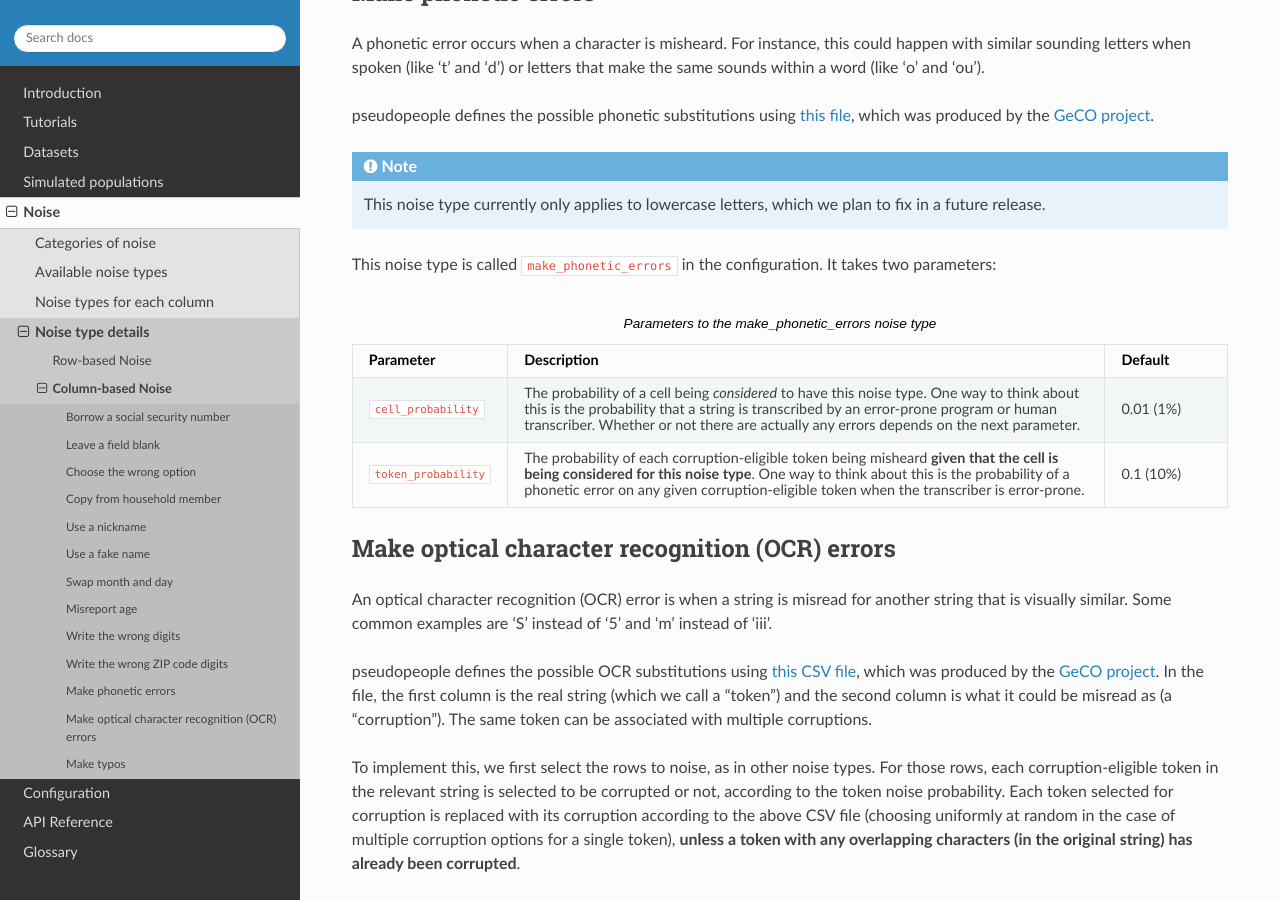
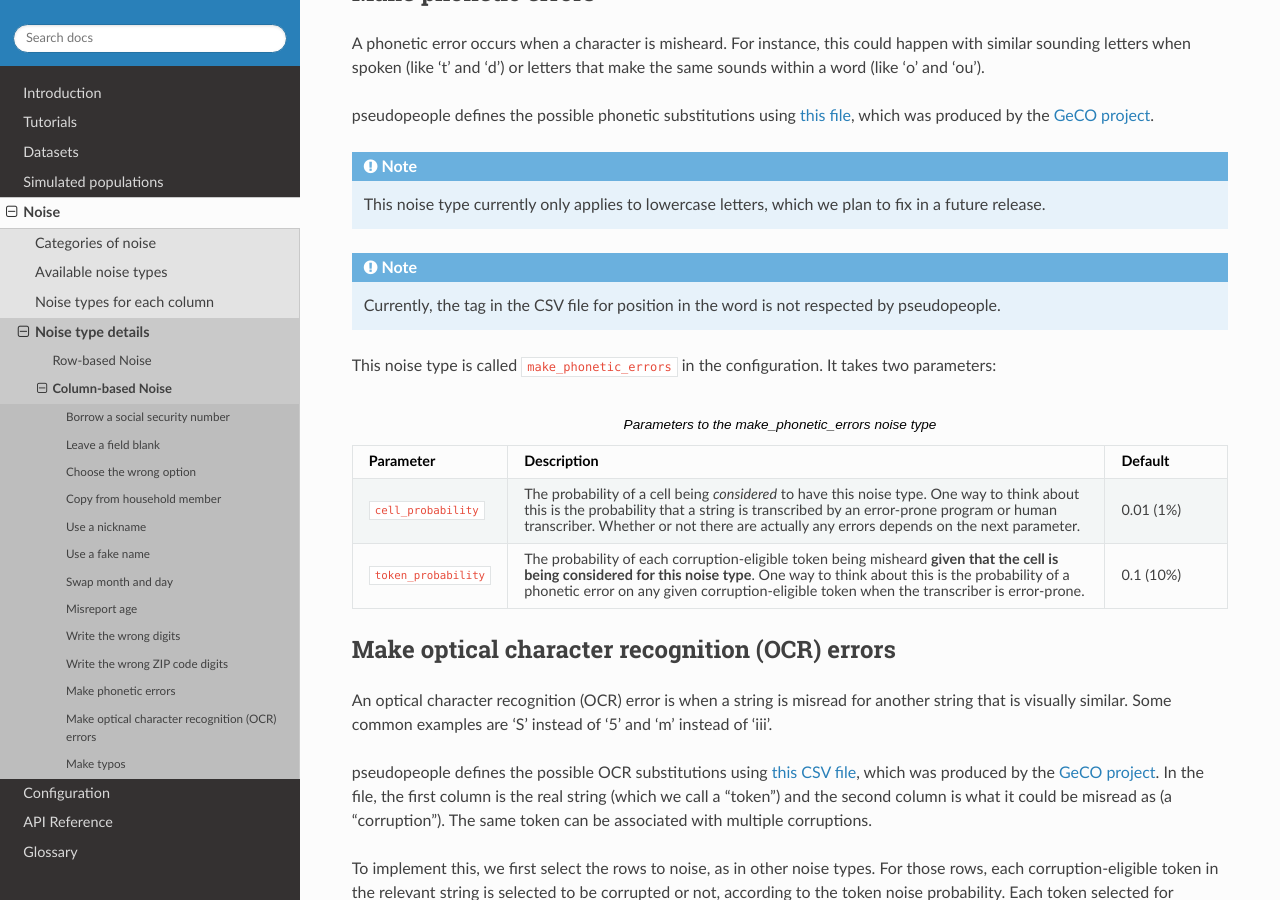
Before and after one commit to ihmeuw/pseudopeople, a Sphinx documentation site: the page built from docs/source/noise/column_noise.rst, in a window 1280 px wide and 900 px high, scrolled down 5448 px. Built offline with Sphinx 7.4.7 and the Read the Docs theme 3.1.0, drawn with Linux system fonts in a browser that asks for light colours; the version number could not be read and is left out.

Commit message:
Add another limitation

```diff
--- a/docs/source/noise/column_noise.rst
+++ b/docs/source/noise/column_noise.rst
@@ -320,6 +320,10 @@ pseudopeople defines the possible phonetic substitutions using `this file <https
 
   This noise type currently only applies to lowercase letters, which we plan to fix in a future release.
 
+.. note::
+
+  Currently, the tag in the CSV file for position in the word is not respected by pseudopeople.
+
 This noise type is called :code:`make_phonetic_errors` in the configuration. It takes two parameters:
 
 .. list-table:: Parameters to the make_phonetic_errors noise type
```
